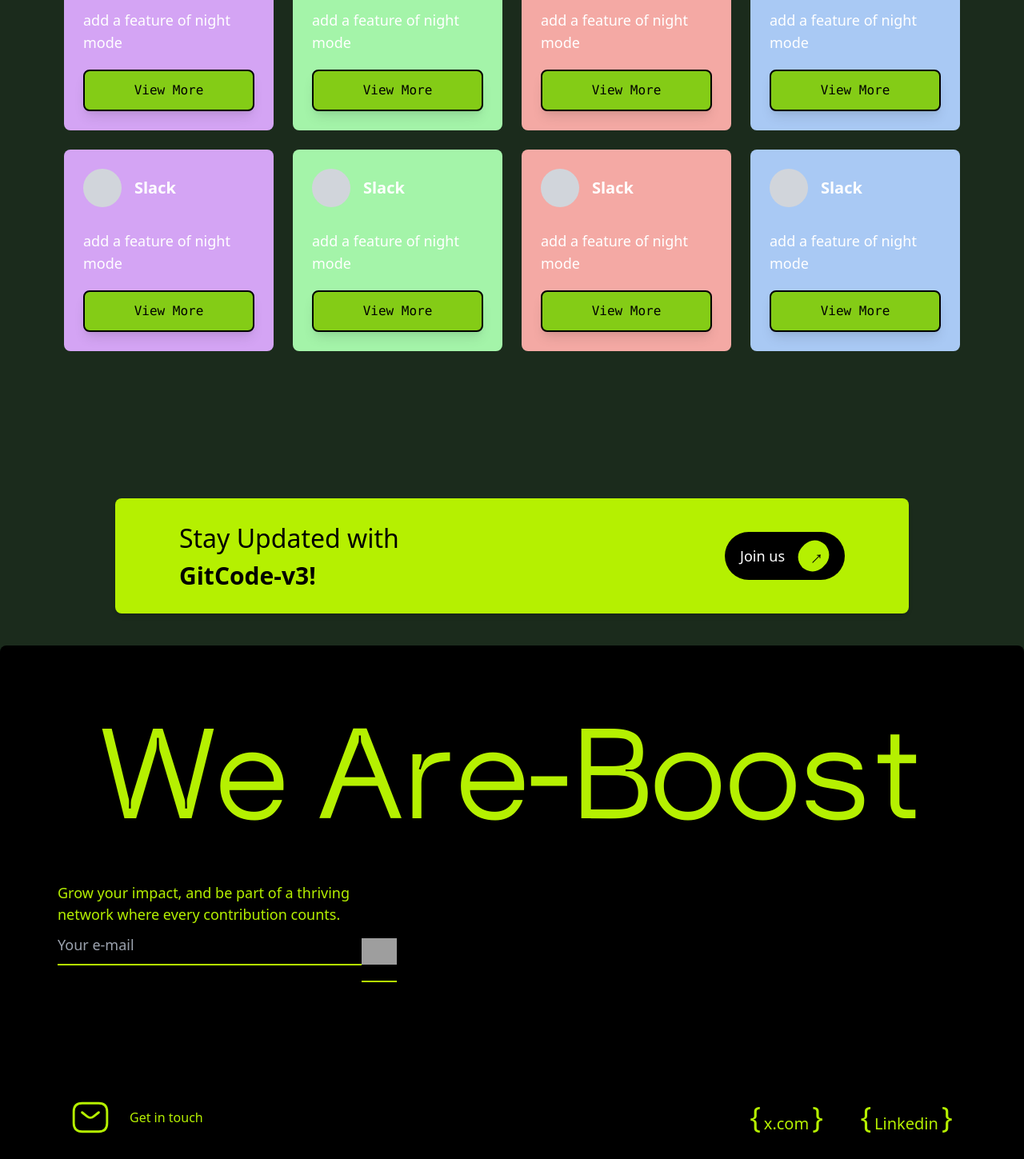
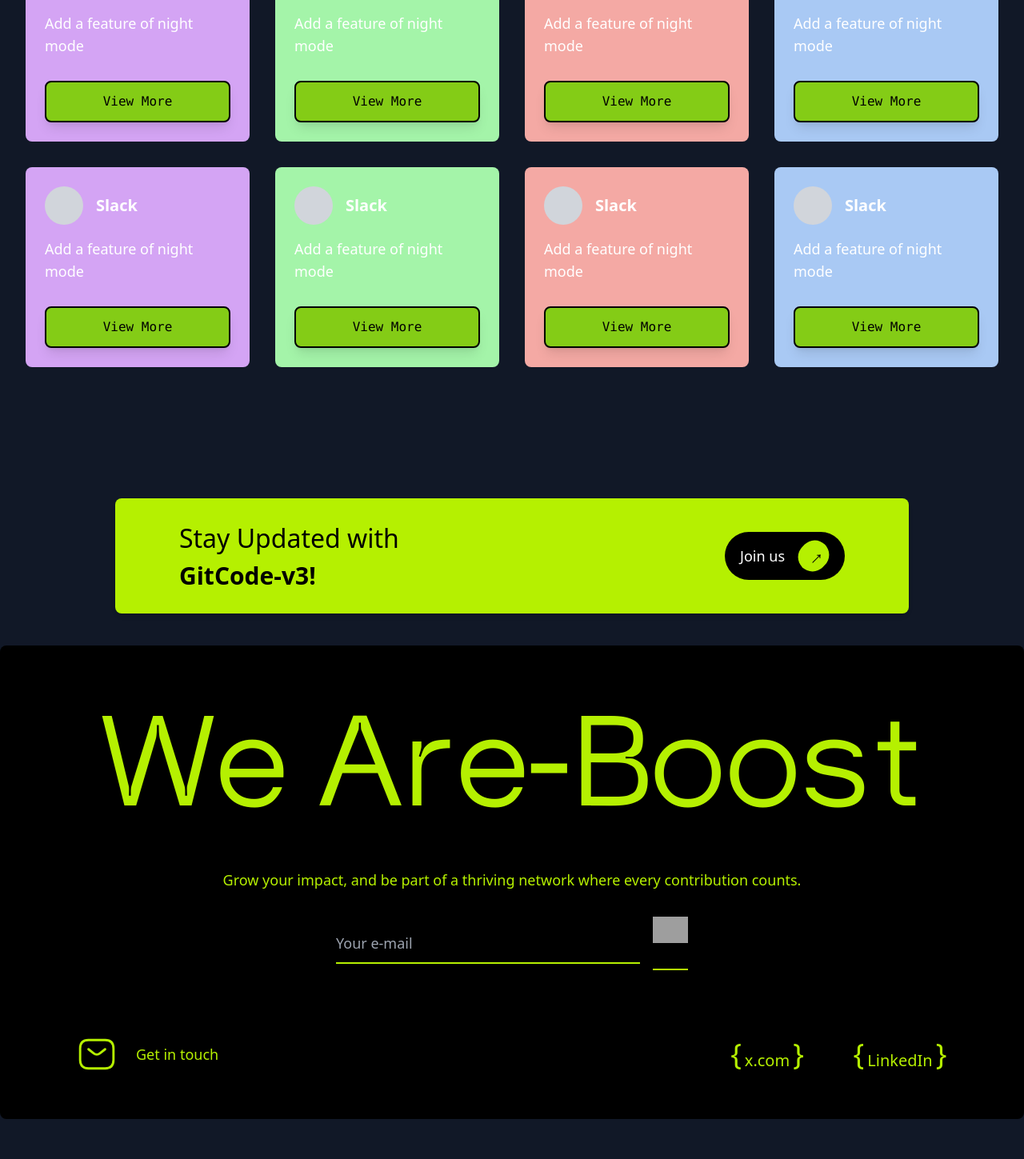
Before and after one commit to AdityaCubicles45/TheGitcode, a Next.js app in the folder gitcodeweb/: page /Projects/Contribute in a window 1280 px wide. Shown: the part 281-1730 px from the top of the page at 80% size. Built offline with nearby package versions, Linux system fonts and the light colour scheme; grey boxes are pictures that could not be loaded; what tailwindcss-motion would draw is missing.

Commit message:
css updated for responsiveness

```diff
--- a/gitcodeweb/app/Projects/Contribute/page.tsx
+++ b/gitcodeweb/app/Projects/Contribute/page.tsx
@@ -3,46 +3,48 @@ import React from "react";
 const Contribute: React.FC = () => {
   const cards = Array(8).fill({
     title: "Slack",
-    description: "add a feature of night mode",
+    description: "Add a feature of night mode",
   });
 
   return (
-    <div className="min-h-screen bg-[#1B2B1C] p-8">
-      {/* Header Search */}
-      {/* <div className="flex justify-center bg-slate-400 mb-24 my-6">
-        <input
-          type="text"
-          placeholder="Type to begin contribution"
-          className="bg-gray-100 text-green-400 placeholder-green-400 px-4 py-2 rounded-md focus:outline-none"
-        />
-        <div className=" flex">
-          <p className="bg-lime-400 text-black font-bold ml-4 px-4 py-2 rounded-md">Ctrl</p>
-          <p className="items-center">+</p>
-          <p className="bg-lime-400 text-black font-bold ml-4 px-4 py-2 rounded-md">k</p>
-        </div>
-      </div> */}
+    <div className="min-h-screen bg-gray-900 p-4 sm:p-6 md:p-8 flex flex-col items-center">
+      <h1 className="text-white text-2xl sm:text-3xl md:text-4xl font-bold mb-8">
+        Contribute to Projects
+      </h1>
 
-      {/* Cards */}
-      <div className="grid md:grid-cols-3 mt-14 mx-12 lg:grid-cols-4 gap-6">
+      <div className="grid grid-cols-1 sm:grid-cols-2 md:grid-cols-3 lg:grid-cols-4 gap-4 sm:gap-6 md:gap-8 w-full max-w-[1400px]">
         {cards.map((card, index) => (
           <div
             key={index}
-            className="bg-purple-500 hover:bg-purple-400 transition-all duration-300 p-6 rounded-lg"
+            className="flex flex-col justify-between p-6 bg-purple-500 hover:bg-purple-400 transition-all duration-300 rounded-lg min-h-[200px] md:min-h-[250px]"
             style={{
-              backgroundColor: index % 4 === 1 ? "#a4f4a9" : index % 4 === 2 ? "#f4a9a4" : index % 4 === 3 ? "#a9c9f4" : "#d4a4f4",
+              backgroundColor:
+                index % 4 === 1
+                  ? "#a4f4a9"
+                  : index % 4 === 2
+                  ? "#f4a9a4"
+                  : index % 4 === 3
+                  ? "#a9c9f4"
+                  : "#d4a4f4",
             }}
           >
-            <div className="flex flex-row items-center">
-            <div className="w-12 h-12 bg-gray-300 rounded-full"></div>
-            <h3 className="text-xl font-semibold ml-4 text-white">{card.title}</h3>
+            <div>
+              <div className="flex items-center mb-4">
+                <div className="w-10 h-10 sm:w-12 sm:h-12 bg-gray-300 rounded-full"></div>
+                <h3 className="text-lg sm:text-xl font-semibold ml-4 text-white">
+                  {card.title}
+                </h3>
+              </div>
+              <p className="text-lg sm:text-base md:text-lg text-white mt-2">
+                {card.description}
+              </p>
             </div>
 
-            <p className="text-white text-lg py-5 mt-2">{card.description}</p>
-            <div className="flex items-center">
+            <div className="mt-4">
               <button
-                // onClick={}
-                className="relative w-full rounded-lg bg-lime-500 text-black font-mono px-6 py-3 border-2 border-black shadow-lg hover:translate-x-[2px] hover:translate-y-[-2px] active:translate-x-[0px] active:translate-y-[0px] hover:shadow-[-8px_8px_0px_#000000] active:shadow-[0px_0px_0px_#000000] transition-transform duration-150 ease-in-out"
-              >View More
+                className="relative w-full rounded-lg bg-lime-500 text-black font-mono px-4 py-2 sm:px-6 sm:py-3 border-2 border-black shadow-lg hover:translate-x-[2px] hover:translate-y-[-2px] active:translate-x-[0px] active:translate-y-[0px] hover:shadow-[-8px_8px_0px_#000000] active:shadow-[0px_0px_0px_#000000] transition-transform duration-150 ease-in-out"
+              >
+                View More
               </button>
             </div>
           </div>
--- a/gitcodeweb/app/components/Footer.tsx
+++ b/gitcodeweb/app/components/Footer.tsx
@@ -15,63 +15,72 @@ const PlatformCard: React.FC<{ text: string }> = ({ text }) => {
 
 const Footer = (props: Props) => {
   return (
-    <div>
-      <div className="flex justify-between items-center bg-[#B5F001] mb-10 mx-36 h-36 rounded-lg px-20 shadow-md">
-        <div className="text-black font-medium">
-          <p className="text-[32px]">Stay Updated with</p>
-          <p className="text-[30px] font-bold">GitCode-v3!</p>
+    <div className="w-full">
+      {/* Top Section */}
+      <div className="flex flex-col lg:flex-row justify-between items-center bg-[#B5F001] mb-10 mx-8 md:mx-10 lg:mx-36 h-auto lg:h-36 rounded-lg p-6 lg:px-20 shadow-md">
+        <div className="text-black font-medium text-center lg:text-left mb-6 lg:mb-0">
+          <p className="text-[24px] md:text-[28px] lg:text-[32px]">Stay Updated with</p>
+          <p className="text-[22px] md:text-[26px] lg:text-[30px] font-bold">GitCode-v3!</p>
         </div>
-        <a href="https://forms.gle/gJgwzeLBjrKXLGy77" target="_blank" rel="noopener noreferrer">
-          <button className="flex items-center justify-center bg-black text-white text-[18px] font-medium w-[150px] h-[60px] rounded-full">
+        <a
+          href="https://forms.gle/gJgwzeLBjrKXLGy77"
+          target="_blank"
+          rel="noopener noreferrer"
+        >
+          <button className="flex items-center justify-center bg-black text-white text-[16px] md:text-[18px] font-medium w-[120px] md:w-[150px] h-[50px] md:h-[60px] rounded-full">
             Join us
             <div className="bg-[#B5F001] -rotate-45 ml-4 rounded-full">
-              <span className="p-2 text-[24px] text-black">→</span>
+              <span className="p-2 text-[20px] md:text-[24px] text-black">→</span>
             </div>
           </button>
         </a>
       </div>
 
+      {/* Main Footer Section */}
       <div className="flex justify-center items-center text-[#B5F001]">
-        <div className="lg:w-[1356px] lg:h-[695px] bg-black rounded-lg flex flex-col items-center">
-          <div className="w-[1136px] h-[298px] flex flex-col justify-between mt-14">
-            <div className="flex flex-col">
-              <span className="text-[160px] text-center font-trap text-[#B5F001]">
+        <div className="w-full max-w-[1356px] bg-black rounded-lg flex flex-col items-center mb-10 px-4 md:px-10 lg:px-20 py-10">
+          {/* Heading and Description */}
+          <div className="w-full lg:max-w-[1136px] flex flex-col items-center">
+            <span className="text-[60px] sm:text-[100px] lg:text-[160px] text-center font-trap">
               We Are-Boost
             </span>
-              <span className="text-[18px] w-[380px] text-start font-thin">
-                Grow your impact, and be part of a thriving network where every
-                contribution counts.
+            <span className="text-[16px] md:text-[18px] font-thin mb-8">
+              Grow your impact, and be part of a thriving network where every contribution counts.
             </span>
-              <div className="flex">
+            {/* Email Input */}
+            <div className="flex flex-col md:flex-row items-center md:justify-center">
               <input
                 type="text"
                 placeholder="Your e-mail"
-                  className="w-[380px] h-[50px] bg-black text-[#B5F001] text-[18px] font-thin align-middle border-b-2 border-[#B5F001] focus:outline-none focus:ring-0"
+                className="w-full md:w-[380px] h-[50px] bg-black text-[#B5F001] text-[16px] md:text-[18px] font-thin align-middle border-b-2 border-[#B5F001] focus:outline-none focus:ring-0 mb-4 md:mb-0 md:mr-4"
               />
               <Image
                 src="/Arrow1.ico"
                 alt="Arrow icon"
                 width={44}
                 height={44}
-                  className="mt-4 border-b-2 border-[#B5F001] pb-5"
+                className="border-b-2 border-[#B5F001] pb-8 cursor-pointer"
               />
             </div>
           </div>
-            <div className="flex flex-row w-full items-center justify-between gap-6 mt-32">
+
+          {/* Footer Links and Icons */}
+          <div className="w-full flex flex-col lg:flex-row items-center justify-between mt-16 space-y-6 lg:space-y-0">
+            {/* Contact */}
             <div className="flex flex-row items-center gap-2">
               <Image
                 src="/sms.svg"
                 alt="sms icon"
-                  className="w-[50px] h-[50px] m-4"
+                className="w-[40px] h-[40px] md:w-[50px] md:h-[50px] m-2 md:m-4"
                 width={50}
                 height={50}
               />
-                <span>Get in touch</span>
+              <span className="text-[16px] md:text-[18px]">Get in touch</span>
             </div>
-              <div className="flex">
-                <PlatformCard text=" x.com " />
-                <PlatformCard text=" Linkedin " />
-              </div>
+            {/* Social Platforms */}
+            <div className="flex flex-row gap-4">
+              <PlatformCard text="x.com" />
+              <PlatformCard text="LinkedIn" />
             </div>
           </div>
         </div>
--- a/gitcodeweb/app/components/Navbar.tsx
+++ b/gitcodeweb/app/components/Navbar.tsx
@@ -1,7 +1,7 @@
 'use client';
 
 import React, { useState, useEffect } from 'react';
-import { Menu, X} from 'lucide-react';
+import { Menu, X } from 'lucide-react';
 import Link from 'next/link';
 import { usePathname } from 'next/navigation';
 import { Popover } from '@headlessui/react';
@@ -105,7 +105,7 @@ const Navbar = () => {
                       {item.name}
                     </button>
                     {isDropdownOpen && (
-                      <Popover className="absolute top-full z-10 mt-1 w-[390px] rounded-2xl bg-black dark:bg-black border   border-[#B3EF00] shadow-lg ring-1 ring-gray-900/5">
+                      <Popover className="absolute top-full z-50 mt-1 w-[390px] rounded-2xl bg-black dark:bg-black border border-[#B3EF00] shadow-lg ring-1 ring-gray-900/5 opacity-100">
                         <div className="p-4">
                           {products.map((product) => (
                             <div key={product.name} className="group relative flex items-center gap-x-6 rounded-lg p-4 text-sm leading-6 hover:bg-[#B3EF00] dark:hover:bg-[#111] transition duration-150">
@@ -164,7 +164,7 @@ const Navbar = () => {
 
       {/* Full-screen Mobile Menu */}
       <div
-        className={`md:hidden fixed inset-0 bg-black transition-transform duration-300 ease-in-out ${isMenuOpen ? 'translate-x-0' : 'translate-x-full'}`}
+        className={`md:hidden fixed inset-0 bg-black transition-transform duration-300 ease-in-out ${isMenuOpen ? 'translate-x-0' : 'translate-x-full'} z-50`}
       >
         <div className="flex flex-col items-center justify-center h-full space-y-8 px-4">
           {navItems.map((item) => (
--- a/gitcodeweb/app/layout.tsx
+++ b/gitcodeweb/app/layout.tsx
@@ -27,7 +27,7 @@ export default function RootLayout({
   return (
     <html lang="en">
       <body
-        className={`${geistSans.variable} ${geistMono.variable} antialiased bg-[#1B2B1C]`}
+        className={`${geistSans.variable} ${geistMono.variable} antialiased bg-gray-900`}
       >
         <Navbar/>
         {children}
```
Also changed, not shown: gitcodeweb/app/claim/page.tsx (+19 -22 lines). Lines whose indentation alone changed are shown as unchanged.
